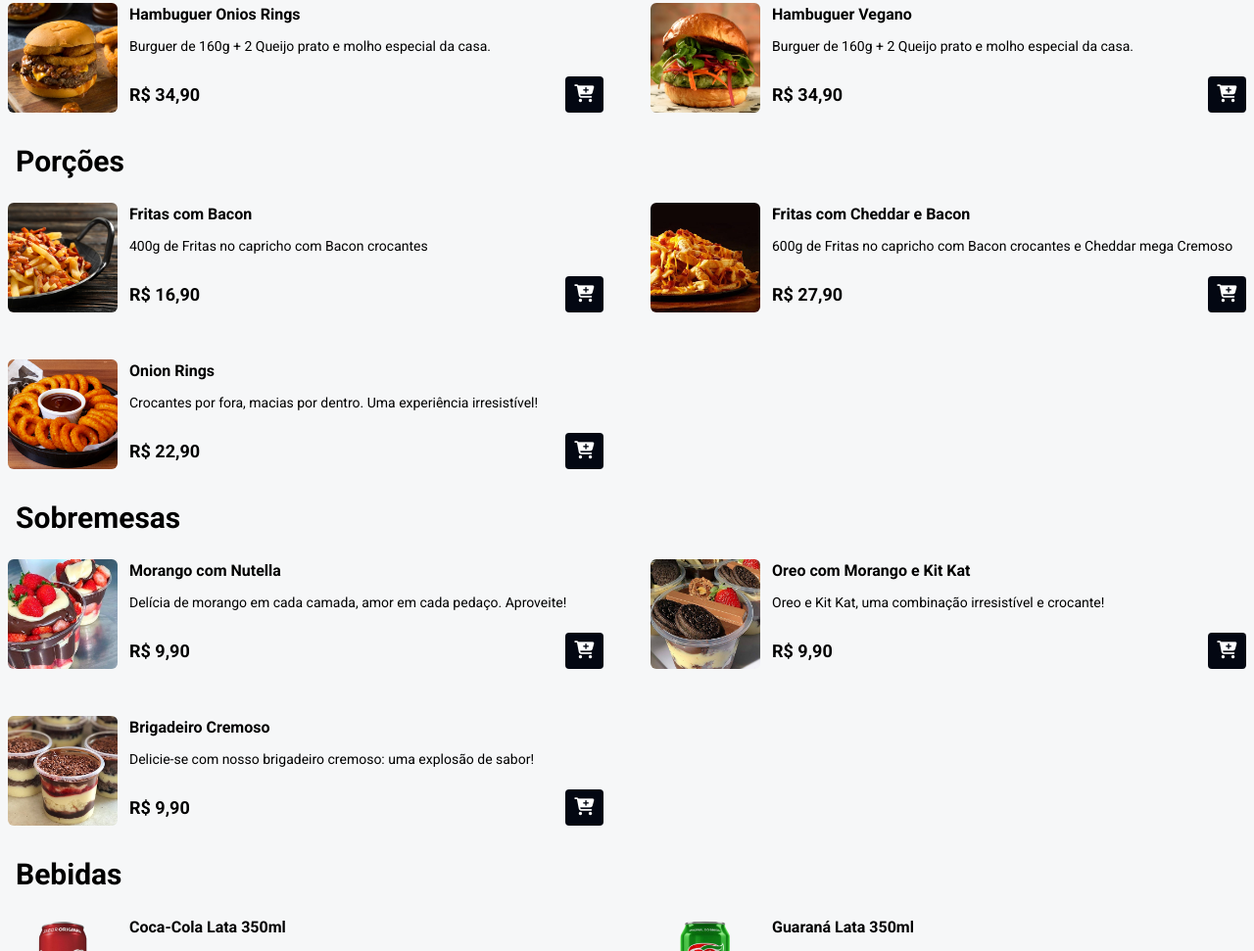
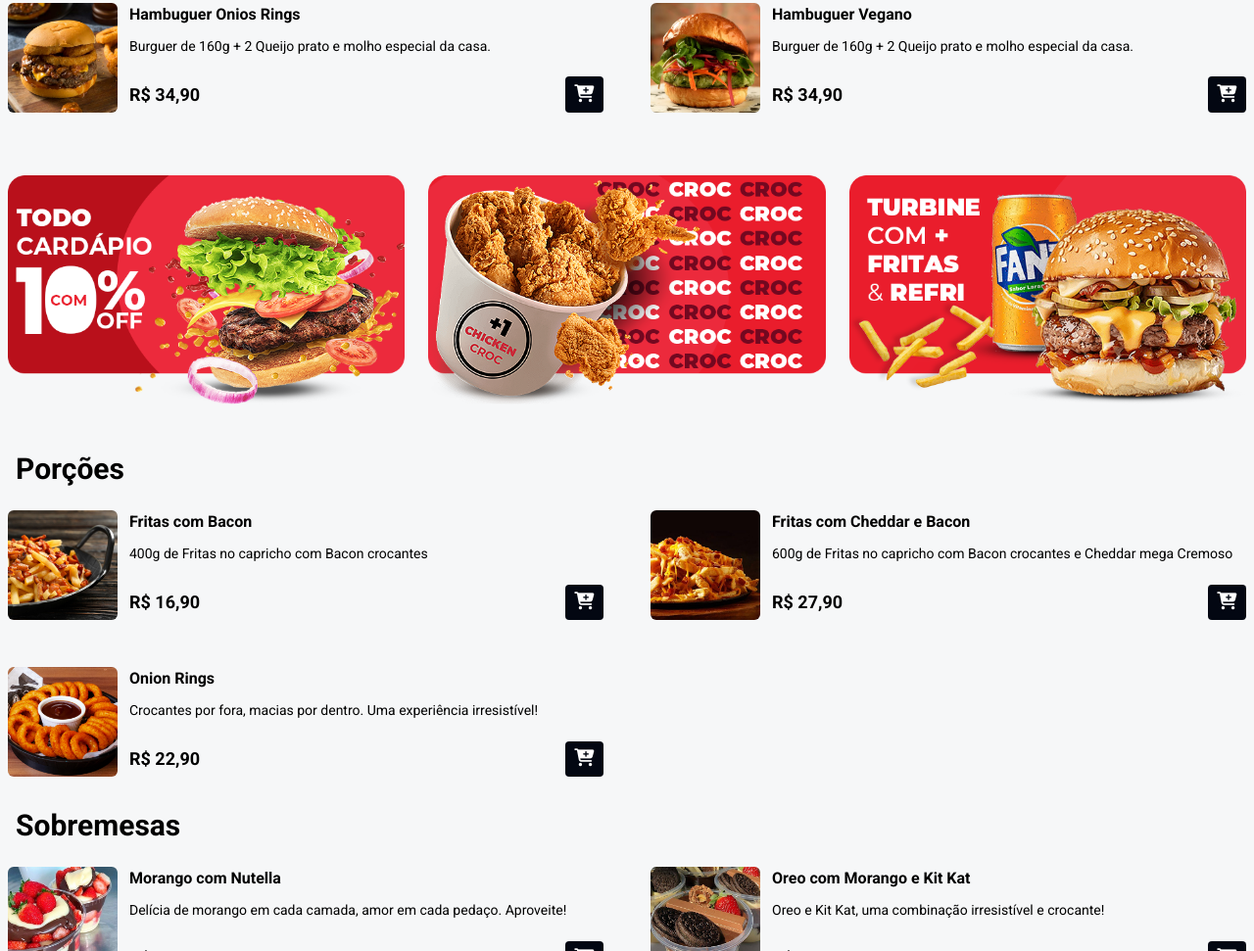
Before and after one commit to rafaelcostadev/app-para-restaurantes, a website: page index.html in a window 1280 px wide. Shown: the part 973-1944 px from the top of the page at 98% size. Drawn offline with Linux system fonts and the light colour scheme.

Commit message:
feat: Upando scroll de banner com imagens e  funcoes extras no js para a galeria

```diff
--- a/index.html
+++ b/index.html
@@ -229,6 +229,16 @@
                 </div>
                 <!-- end Product item -->
             </main>
+
+            <div class="w-full gap-6 mx-auto max-w-7xl px-2 my-6 md:mt-14 ">
+                <div class="flex md:grid md:grid-cols-3 gap-6 galeria py-2 pb-6 overflow-x-scroll md:overscroll-none" id="galeria">
+                    <img class="w-[80%] md:w-[100%]" src="assets/banner-01.png" alt="">
+                    <img class="w-[80%] md:w-[100%]" src="assets/banner-02.png" alt="">
+                    <img class="w-[80%] md:w-[100%]" src="assets/banner-03.png" alt="">
+
+                </div>
+
+            </div>
 
             <div class="mx-auto max-w-7xl px-4 mb-6">
                 <h2 class="font-bold text-3xl">
--- a/styles/style.css
+++ b/styles/style.css
@@ -20,3 +20,17 @@ body{
     justify-content: space-between;
     flex-direction: column;
 }
+
+.galeria {
+    height: auto; /* Define a altura da galeria para 70% da altura da janela de visualização */
+    overflow-x: auto; /* Adiciona uma barra de rolagem vertical caso as imagens excedam a altura da galeria */
+
+    ::-webkit-scrollbar {
+        height: 10px; /* Altura da barra de rolagem */
+    }
+
+    ::-webkit-scrollbar-thumb {
+        background-color: #ff0000; /* Cor da barra de rolagem */
+        border-radius: 5px; /* Borda arredondada da barra de rolagem */
+    }
+  }
```
Also changed, not shown: js/script.js (+19 -0 lines), assets/banner-01.png (added), assets/banner-02.png (added), assets/banner-03.png (added), assets/bg.png (deleted), styles/output.css.
